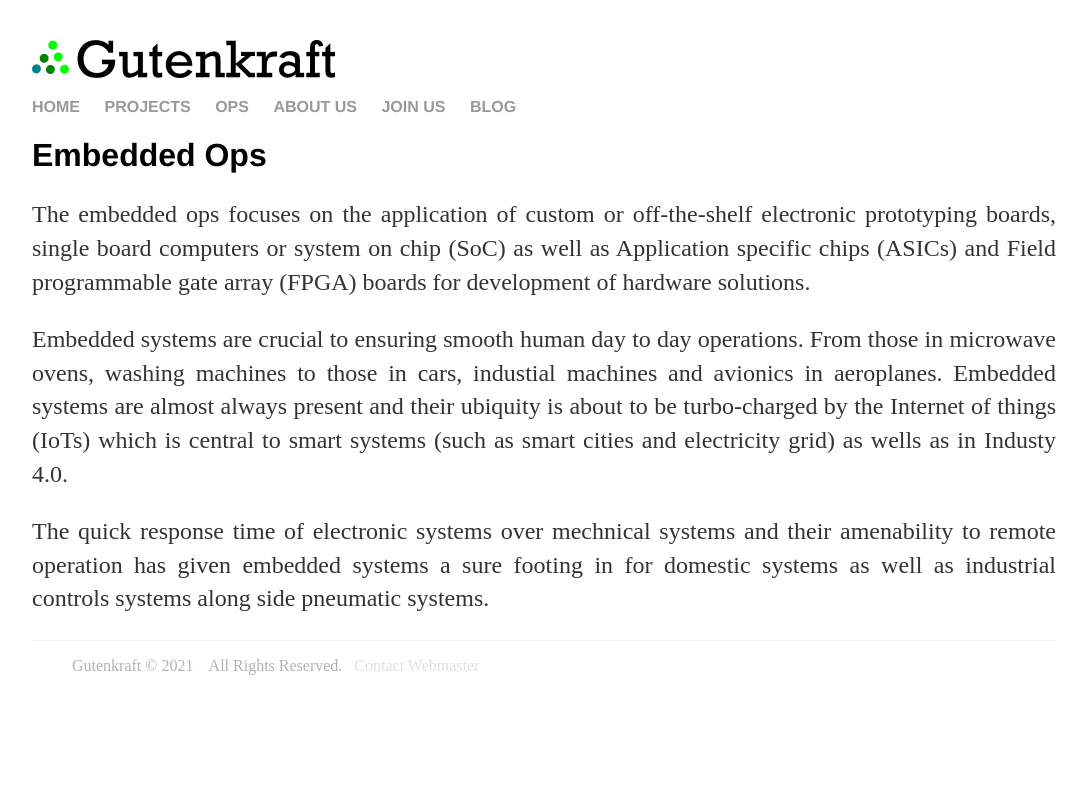
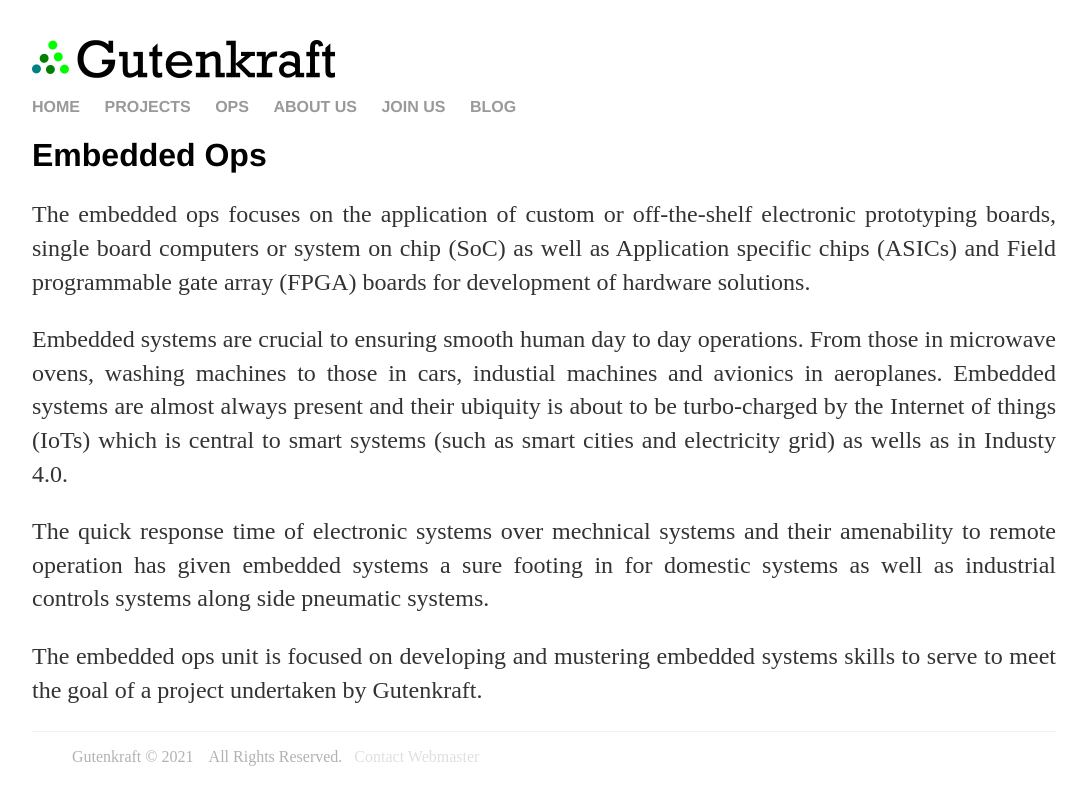
Before and after one commit to oferonmi/datafilik.github.io, a Jekyll site: the page built from ops/embed_op/index.html, in a window 1280 px wide. Shown: the top 805 px of the page, without its empty margins (96-1183 px from the left). Built offline with Jekyll 4.4.1, drawn with Linux system fonts in a browser that asks for light colours.

Commit message:
content update

```diff
--- a/ops/embed_op/index.html
+++ b/ops/embed_op/index.html
@@ -13,4 +13,10 @@ title: Gutenkraft - Embedded Ops
     <p align="justify">
         The quick response time of electronic systems over mechnical systems and their amenability to remote operation has given embedded systems a sure footing in for domestic systems as well as industrial controls systems along side pneumatic systems.
     </p>
+
+    <p align="justify">
+        The embedded ops unit is focused on developing and mustering embedded systems skills to serve to meet the goal of a
+        project undertaken by Gutenkraft.
+    </p>
+
 </div><!--blurb-->
```
